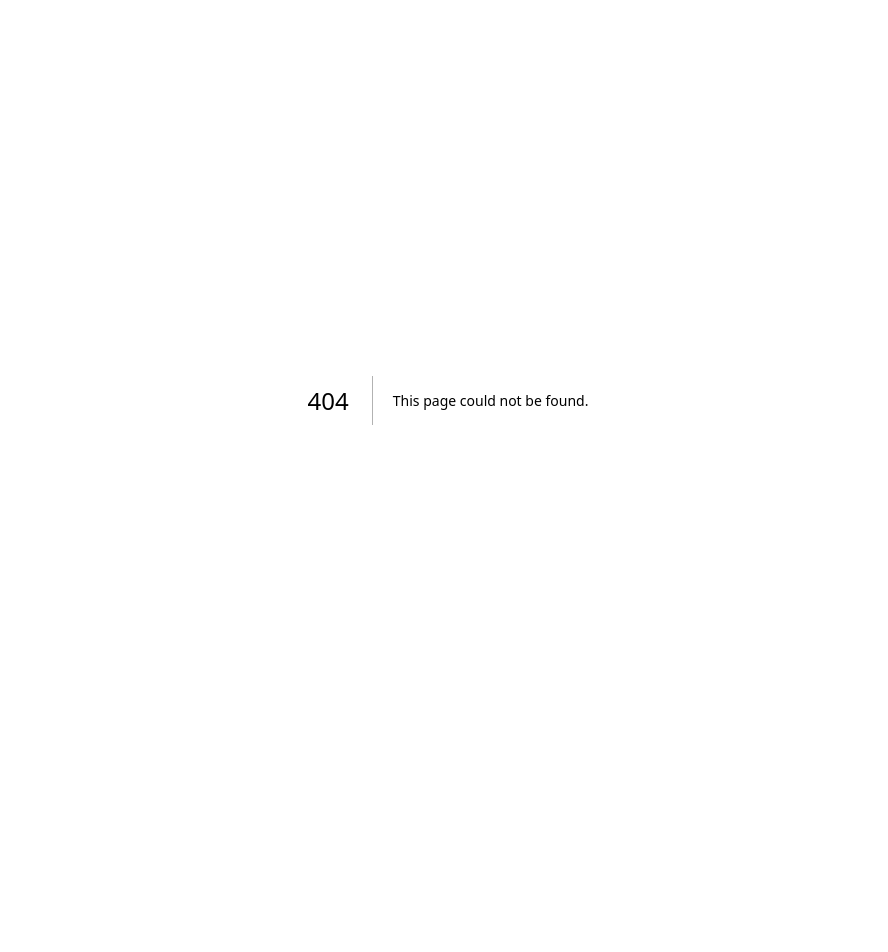
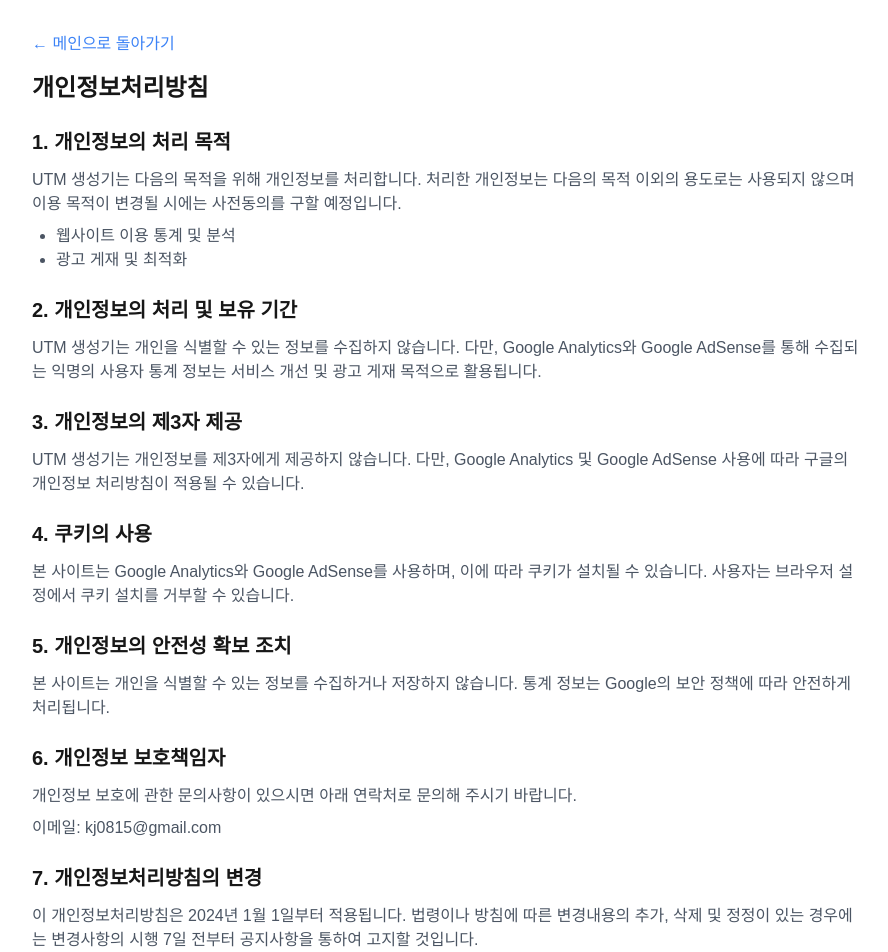
Before and after one commit to greentl0814/utm-generator, a Next.js app: page /privacy in a window 1280 px wide. Before the commit this address had no page. Shown: the top 952 px of the page, without its empty margins (192-1080 px from the left). Before the commit the page ends 800 px from the top, so only its background shows below. Built offline with nearby package versions, Linux system fonts and the light colour scheme.

Commit message:
Add privacy policy page

```diff
--- a/pages/index.js
+++ b/pages/index.js
@@ -380,6 +380,11 @@ export default function UTMGenerator() {
             </div>
           )}
         </div>
+        <footer className="mt-8 pt-8 border-t text-center text-gray-600">
+          <Link href="/privacy" className="hover:text-gray-900">
+            개인정보처리방침
+          </Link>
+        </footer>
       </div>
     </>
   );
--- /dev/null
+++ b/pages/privacy.js
@@ -0,0 +1,77 @@
+import React from 'react';
+import Head from 'next/head';
+import Link from 'next/link';
+
+export default function Privacy() {
+  return (
+    <>
+      <Head>
+        <title>개인정보처리방침 - UTM 생성기</title>
+        <meta name="robots" content="noindex" /> {/* 검색엔진에 노출되지 않도록 설정 */}
+      </Head>
+      <div className="p-8 max-w-4xl mx-auto">
+        <Link href="/" className="text-blue-500 hover:text-blue-700 mb-4 inline-block">
+          ← 메인으로 돌아가기
+        </Link>
+        <h1 className="text-2xl font-bold mb-6">개인정보처리방침</h1>
+        <div className="space-y-6">
+          <section>
+            <h2 className="text-xl font-semibold mb-3">1. 개인정보의 처리 목적</h2>
+            <p className="text-gray-600">
+              UTM 생성기는 다음의 목적을 위해 개인정보를 처리합니다. 처리한 개인정보는 다음의 목적 이외의 용도로는 사용되지 않으며 이용 목적이 변경될 시에는 사전동의를 구할 예정입니다.
+            </p>
+            <ul className="list-disc ml-6 mt-2 text-gray-600">
+              <li>웹사이트 이용 통계 및 분석</li>
+              <li>광고 게재 및 최적화</li>
+            </ul>
+          </section>
+
+          <section>
+            <h2 className="text-xl font-semibold mb-3">2. 개인정보의 처리 및 보유 기간</h2>
+            <p className="text-gray-600">
+              UTM 생성기는 개인을 식별할 수 있는 정보를 수집하지 않습니다. 다만, Google Analytics와 Google AdSense를 통해 수집되는 익명의 사용자 통계 정보는 서비스 개선 및 광고 게재 목적으로 활용됩니다.
+            </p>
+          </section>
+
+          <section>
+            <h2 className="text-xl font-semibold mb-3">3. 개인정보의 제3자 제공</h2>
+            <p className="text-gray-600">
+              UTM 생성기는 개인정보를 제3자에게 제공하지 않습니다. 다만, Google Analytics 및 Google AdSense 사용에 따라 구글의 개인정보 처리방침이 적용될 수 있습니다.
+            </p>
+          </section>
+
+          <section>
+            <h2 className="text-xl font-semibold mb-3">4. 쿠키의 사용</h2>
+            <p className="text-gray-600">
+              본 사이트는 Google Analytics와 Google AdSense를 사용하며, 이에 따라 쿠키가 설치될 수 있습니다. 사용자는 브라우저 설정에서 쿠키 설치를 거부할 수 있습니다.
+            </p>
+          </section>
+
+          <section>
+            <h2 className="text-xl font-semibold mb-3">5. 개인정보의 안전성 확보 조치</h2>
+            <p className="text-gray-600">
+              본 사이트는 개인을 식별할 수 있는 정보를 수집하거나 저장하지 않습니다. 통계 정보는 Google의 보안 정책에 따라 안전하게 처리됩니다.
+            </p>
+          </section>
+
+          <section>
+            <h2 className="text-xl font-semibold mb-3">6. 개인정보 보호책임자</h2>
+            <p className="text-gray-600">
+              개인정보 보호에 관한 문의사항이 있으시면 아래 연락처로 문의해 주시기 바랍니다.
+            </p>
+            <p className="text-gray-600 mt-2">
+              이메일: kj0815@gmail.com
+            </p>
+          </section>
+
+          <section>
+            <h2 className="text-xl font-semibold mb-3">7. 개인정보처리방침의 변경</h2>
+            <p className="text-gray-600">
+              이 개인정보처리방침은 2024년 1월 1일부터 적용됩니다. 법령이나 방침에 따른 변경내용의 추가, 삭제 및 정정이 있는 경우에는 변경사항의 시행 7일 전부터 공지사항을 통하여 고지할 것입니다.
+            </p>
+          </section>
+        </div>
+      </div>
+    </>
+  );
+}
```
